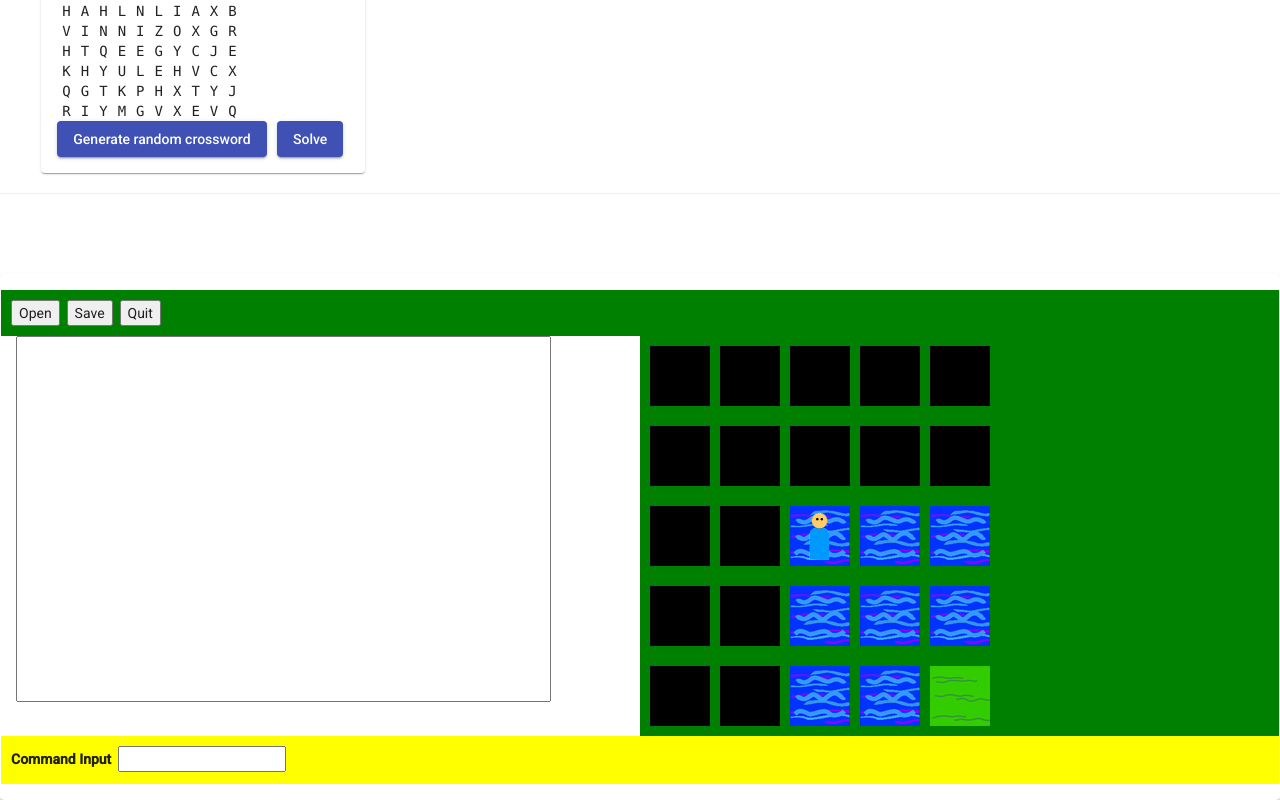
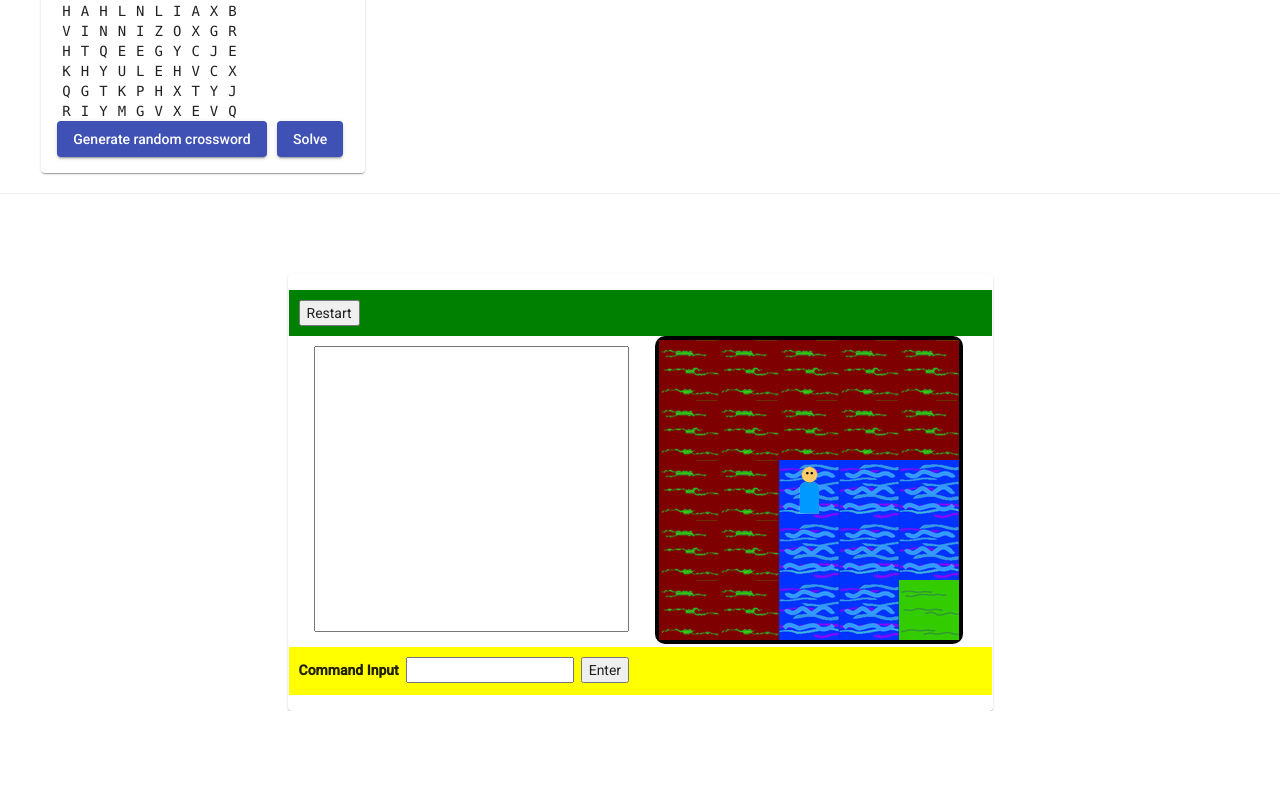
Before and after one commit to CarpalCarp/Ng-Playground, an Angular app: page /coding-challenges in a window 1280 px wide. Shown: the part 2127-2927 px from the top of the page. After the commit the page ends 2838 px from the top, so only its background shows below. Built offline with nearby package versions, Linux system fonts and the light colour scheme.

Commit message:
finished treasure hunt

```diff
--- a/src/app/about-me/carousel/carousel.component.css
+++ b/src/app/about-me/carousel/carousel.component.css
@@ -14,7 +14,6 @@
     position: absolute;
     top: 0;
     left: 0;
-    /*max-width: 80%;*/
     width: 100%;
     object-fit: cover;
     /* zoom effect on hover */
--- a/src/app/coding-challenges/treasure-hunt/game-char.model.ts
+++ b/src/app/coding-challenges/treasure-hunt/game-char.model.ts
@@ -1,12 +1,23 @@
+import { GameConsole } from './game-console.model';
+import { Item } from './item.model';
+import { GameMap } from './map.model';
 export class GameChar {
     private row_: number;
     private col_: number;
     private mapBoundary_: number;
+    private itemsInLocation: boolean;
+    private mapItems: Item[];
+    private inventory: Item[];
+    private itemInLocation_: string;
 
     constructor() {
         this.row_ = 2;
         this.col_ = 2;
         this.mapBoundary_ = 2;
+        this.mapItems = [];
+        this.inventory = [];
+        this.itemsInLocation = false;
+        this.itemInLocation_ = '';
     }
 
     public get row() {
@@ -20,4 +31,129 @@ export class GameChar {
     public get mapBoundary() {
         return this.mapBoundary_;
     }
+
+    public get itemInLocation() {
+        return this.itemInLocation_;
+    }
+
+    public restartPlayerLocation() {
+        this.row_ = 2;
+        this.col_ = 2;
+    }
+
+    public move(command: string, gameMap: GameMap) {
+        const northEdge = this.mapBoundary_;
+        const eastEdge = gameMap.getEastEdge();
+        const southEdge = gameMap.getSouthEdge();
+        const westEdge = this.mapBoundary_;
+
+        switch (command.charAt(0)) {
+            case 'n': // check north
+                if (this.row_ === northEdge)
+                    return "You cannot go that far north.\n";
+                else {
+                    this.row_--;
+                    return "Going north.\n";
+                }
+            case 'e': // check east
+                if (this.col_ === eastEdge)
+                    return "You cannot go that far east.\n";
+                else {
+                    this.col_++;
+                    return "Going east.\n";
+                }
+            case 's': // check south
+                if (this.row_ === southEdge)
+                    return "You cannot go that far south.\n";
+                else {
+                    this.row_++;
+                    return "Going south.\n";
+                }
+            case 'w': // check west
+                if (this.col_ === westEdge)
+                    return "You cannot go that far west.\n";
+                else {
+                    this.col_--;
+                    return "Going West.\n";
+                }
+            default: // in case an invalid direction was given
+                return `Invalid direction: ${command}, try again\n`;
+        }
+    }
+
+    public displayLocation(gameMap: GameMap) {
+        return `Location: (${this.row_ - this.mapBoundary_},${this.col_ - this.mapBoundary_}) in terrain: ${gameMap.map[this.row_][this.col_]}.\n`;
+    }
+
+    public createItemObjects(row: number, col: number, name: string) {
+        this.mapItems.push(new Item(row, col, name));
+    }
+
+    public searchForItems(console: GameConsole) {
+        for (let item of this.mapItems) { // on current location check items in arrayList to see if any are located
+            if ((this.row - this.mapBoundary) == item.row && (this.col - this.mapBoundary) == item.col) // if row and col match, item is found
+            {
+                // let user know item was found
+                console.textArea += `An item was found!: ${item.name}\n`;
+                this.itemInLocation_ = item.name;
+                this.itemsInLocation = true;
+                return;
+            }
+        }
+        this.itemInLocation_ = '';
+        this.itemsInLocation = false;
+    }
+
+    public takeItem(itemName: string, gameConsole: GameConsole) {
+        if (!this.itemsInLocation) {// if user wants to take and there are no items, let user know
+            gameConsole.textArea += "There are no items here.\n";
+        } else {
+            let index = this.getItemIndex(this.mapItems, itemName);
+            if (index != -1) {
+                let item: Item = this.mapItems.splice(index, 1)[0]; // remove item from mapItems. The [0] syntax is because splice returns an array and it will only have 1 element at the 0th index
+                this.inventory.push(item); // add item to inventory
+                gameConsole.textArea += `${itemName} was taken and added to inventory.\n`;
+                this.searchForItems(gameConsole);// search for items again in case there is another one
+            } else
+                gameConsole.textArea += `${itemName} is not here.\n`; // if no item is found, let user know
+        }
+    }
+
+    public dropItem(itemName: string, gameConsole: GameConsole) {
+        if (this.inventory.length === 0) { // if inventory is empty, there are no items to drop
+            gameConsole.textArea += `There are no items in your inventory.\n`;
+        } else if (itemName === '') {
+            gameConsole.textArea += `Please specify what item to drop.\n`;
+        } else {
+            let index = this.getItemIndex(this.inventory, itemName);
+            if (index != -1) { // not in inventory
+                let item = this.inventory.splice(index, 1)[0]; // retrieve item from inventory
+                item.row = this.row - this.mapBoundary; //update new row for item
+                item.col = this.col - this.mapBoundary; // update new col for item
+                this.mapItems.push(item); // remove from inventory and add to mapItems
+                gameConsole.textArea += `${itemName} is dropped.\n`;
+                this.searchForItems(gameConsole);// search for items again in case there is another one
+            } else
+                gameConsole.textArea += `${itemName} is not in your inventory.\n`;
+        }
+    }
+
+    private getItemIndex(bag: Item[], itemName: string) {
+        for (let item of bag) {
+            if (item.name === itemName) // if item is found, get the index
+                return bag.indexOf(item);
+        }
+        return -1;
+    }
+
+    public displayInventory(gameConsole: GameConsole) {
+        gameConsole.textArea += "Inventory:\n";
+        if (this.inventory.length === 0)
+            gameConsole.textArea += "Empty\n";
+        else {
+            for (let item of this.inventory) {
+                gameConsole.textArea += '${item.name}\n';
+            }
+        }
+    }
 }
--- /dev/null
+++ b/src/app/coding-challenges/treasure-hunt/game-console.model.ts
@@ -0,0 +1,3 @@
+export interface GameConsole {
+    textArea: string
+}
--- a/src/app/coding-challenges/treasure-hunt/map.model.ts
+++ b/src/app/coding-challenges/treasure-hunt/map.model.ts
@@ -1,14 +1,14 @@
 import { Terrain } from './terrain.model';
 
-export class Map {
+export class GameMap {
     private MINI_MAP_SIZE: number = 5;
+    private MAP_EDGE = 3;
     public map: string[][]; // double array used to travel through "map" in game
 
-    private imageHeight: number = 0; // holds image height
-    private imageWidth: number = 0; // holds image width
     private itemFileName: string = ''; // holds the name of the text that that tells which items are present on the map
     private mapHeight: number = 0;
     private mapWidth: number = 0;
+    public CharToImg: Map<string, string>;
 
     public plain: Terrain;
     public mountain: Terrain;
@@ -20,9 +20,11 @@ export class Map {
 
     constructor(private totalRows: number, private totalCols: number) {
         this.map = new Array(totalRows);
-        for (let i = 0; i < totalCols - 2; i++) {
+        for (let i = 0; i < totalRows; i++) {
             this.map[i] = new Array(totalCols);
         }
+
+        this.CharToImg = new Map([]);
 
         this.plain = new Terrain('', '', '');
         this.mountain = new Terrain('', '', '');
@@ -31,6 +33,14 @@ export class Map {
         this.treasure = new Terrain('', '', '');
         this.out = new Terrain('', '', '');
         this.person = new Terrain('', '', '');
+    }
+
+    public getSouthEdge() {
+        return this.totalRows - this.MAP_EDGE;
+    }
+
+    public getEastEdge() {
+        return this.totalCols - this.MAP_EDGE;
     }
 
     public display() {
@@ -46,20 +56,25 @@ export class Map {
         console.log(this.person);
     }
 
-    // will initialize outer boundary with X's, this is the area the player can't travel to and it needs to be more than 1 layer thick
+    // will initialize outer boundary with -'s, this is the area the player can't travel to and it needs to be more than 1 layer thick
     public initializeMap() {
-        for (let row = 0; row <= this.totalRows; row++) {
+        for (let row = 0; row < this.totalRows; row++) {
             for (let col = 0; col < this.totalCols; col++) {
-                if (row == 0 || row == 1 || row == this.totalRows || row == this.totalRows - 1 || col == 1 || col == 0 || col == this.totalCols - 1 || col == this.totalCols - 2)
-                    this.map[row][col] = 'X';
+                if (row === 0 || row === 1 || row === this.totalRows - 1 || row === this.totalRows - 2 || col === 0 || col === 1 || col === this.totalCols - 1 || col === this.totalCols - 2)
+                    this.map[row][col] = '-';
             }
         }
     }
 
     // fillMap() fills up the map according to the characters from the file
     public fillMap(buffer: string, row: number) {
-        for (let col = 2; col < this.totalCols - 2; col++) {
-            this.map[row][col] = buffer[col - 2]; // place each character from file on the map inside the X parameter
+        let indexToBuffer = 0;
+        for (let col = 0; col < this.totalCols - 0; col++) {
+            // don't set characters in the first and last two columns which are out of bounds
+            if (col > 1 && col < this.totalCols - 2) {
+                this.map[row][col] = buffer[indexToBuffer]; // place each character from file on the map inside the '-' parameter
+                indexToBuffer++;
+            }
         }
     }
 
@@ -75,7 +90,7 @@ export class Map {
         return this.MINI_MAP_SIZE;
     }
 
-    public initializeMapItems(buffer: string[]) {
+    public initializeMapTerrain(buffer: string[]) {
         let terrainName = buffer[1].toLowerCase();
         switch (terrainName) {
             case "mountain":
@@ -100,8 +115,17 @@ export class Map {
                 this.person = new Terrain(buffer[0], terrainName, buffer[2]);
                 break;
             default:
-                // TODO throw error here
                 break;
         }
     }
+
+    public setCharToImageObj() {
+        this.CharToImg.set(this.mountain.terrainChar, this.mountain.terrainImage);
+        this.CharToImg.set(this.out.terrainChar, this.out.terrainImage);
+        this.CharToImg.set(this.person.terrainChar, this.person.terrainImage);
+        this.CharToImg.set(this.plain.terrainChar, this.plain.terrainImage);
+        this.CharToImg.set(this.treasure.terrainChar, this.treasure.terrainImage);
+        this.CharToImg.set(this.water.terrainChar, this.water.terrainImage);
+        this.CharToImg.set(this.forest.terrainChar, this.forest.terrainImage);
+    }
 }
--- a/src/app/coding-challenges/treasure-hunt/treasure-hunt.component.css
+++ b/src/app/coding-challenges/treasure-hunt/treasure-hunt.component.css
@@ -1,8 +1,12 @@
-/*#adventure{
-    max-width: 400px;
-}*/
+textarea:hover{
+    cursor: default;
+}
 
-nav, aside{
+main{
+    text-align: center;
+}
+
+nav{
     background-color: green;
 }
 
@@ -15,16 +19,24 @@ nav, section{
 }
 
 textarea{
+    margin: 10px;
     resize: none;
+}
+
+textarea:focus{
+    outline: none;
 }
 
 aside{
     display: flex;
     flex-wrap: wrap;
-    min-width: 360px;
-    gap: 10px;
-    padding: 10px;
-    font-family: Consolas;
+    width: 308px;
+}
+
+#map-border{
+    border: 4px solid black;
+    border-radius: 10px;
+    width: 308px;
 }
 
 .nozone{
@@ -35,5 +47,5 @@ aside{
 
 .player{
     position: absolute;
-    left: 150px;
+    left: 140px;
 }
--- a/src/app/coding-challenges/treasure-hunt/treasure-hunt.component.html
+++ b/src/app/coding-challenges/treasure-hunt/treasure-hunt.component.html
@@ -1,25 +1,30 @@
 <div id="adventure">
     <nav class="row">
-        <button>Open</button>&nbsp;
-        <button>Save</button>&nbsp;
-        <button>Quit</button>&nbsp;
+        <button (click)="restart()">Restart</button>
     </nav>
     <div class="row">
-        <main class="col-md-6">
-            <textarea name="console" id="" cols="70" rows="18"></textarea>
+        <main class="col-md-6 col-sm-12">
+            <textarea name="console" id="" cols="40" rows="14" readonly [(ngModel)]="gameConsole.textArea"></textarea>
         </main>
-        <aside class="col-md-6" *ngFor="let row of miniMap; let i = index">
-            <div *ngFor="let terrain of row; let j = index">
-                <img *ngIf="terrain !== 'X'; else elseBlock" src="./assets/treasure-hunt/{{terrain}}" alt="{{terrain}}">
-                <img class="player" *ngIf="i === 2 && j === 2" src="./assets/treasure-hunt/{{getPlayerImg()}}" alt="">
-                <ng-template #elseBlock>
-                    <div class="nozone">NOZONE</div>
-                </ng-template>
+        <div class="col-md-6 col-sm-12">
+            <div id="map-border">
+                <aside *ngFor="let row of miniMap; let i = index">
+                    <div *ngFor="let terrain of row; let j = index">
+                        <img *ngIf="terrain !== '-'; else elseBlock" src="./assets/treasure-hunt/{{terrain}}"
+                            alt="{{terrain}}" height="60px" width="60px">
+                        <img class="player" *ngIf="(i === 2 && j === 2) && player != undefined" src="{{getPlayerImg()}}"
+                            alt="{{getPlayerImg()}}" height="60px" width="60px">
+                        <ng-template #elseBlock>
+                            <img src="{{getDefaultImage()}}" height="60px" width="60px">
+                        </ng-template>
+                    </div>
+                </aside>
             </div>
-        </aside>
+        </div>
     </div>
     <section class="row">
         <label for="commands">Command Input</label>&nbsp;
-        <input name="commands" type="text">
+        <input name="commands" type="text" #command>&nbsp;
+        <button (click)="parseCommands(command)">Enter</button>
     </section>
 </div>
--- a/src/app/coding-challenges/treasure-hunt/treasure-hunt.component.ts
+++ b/src/app/coding-challenges/treasure-hunt/treasure-hunt.component.ts
@@ -1,108 +1,168 @@
 import { GameChar } from './game-char.model';
-import { Component } from '@angular/core';
-import { Map } from './map.model';
+import { Component, ElementRef, OnInit } from '@angular/core';
+import { GameMap } from './map.model';
+import { GameConsole } from './game-console.model';
 
 @Component({
   selector: 'app-treasure-hunt',
   templateUrl: './treasure-hunt.component.html',
   styleUrls: ['./treasure-hunt.component.css']
 })
-export class TreasureHuntComponent {
-  private OUTER_BOUNDARY = 3;
-
-  private command: string = '';
-  private direction: string = '';
-  private listOfInputs: string[] = [];
-  private mapFileName: string = './assets/treasure-hunt/map-files/map1.txt';
+export class TreasureHuntComponent implements OnInit {
+  public gameConsole: GameConsole;
   private mapItemName: string = '';
-  private mapText: string = '';
-  private mapMetaData: string[] = [];
-  private gameMap: Map;
+  private gameMap: GameMap;
   public player: GameChar;
-  public miniMap: string[][] = [
-    ['-', '-', '-', '-', '-'],
-    ['-', '-', '-', '-', '-'],
-    ['-', '-', '-', '-', '-'],
-    ['-', '-', '-', '-', '-'],
-    ['-', '-', '-', '-', '-'],
-  ];
+  public miniMap: string[][];
 
   constructor() {
-    this.readFile();
-    this.gameMap = new Map(0, 0);
+    this.miniMap = [
+      ['-', '-', '-', '-', '-'],
+      ['-', '-', '-', '-', '-'],
+      ['-', '-', '-', '-', '-'],
+      ['-', '-', '-', '-', '-'],
+      ['-', '-', '-', '-', '-'],
+    ];
+    this.gameConsole = {
+      textArea: ''
+    };
+    this.gameMap = new GameMap(0, 0);
     this.player = new GameChar();
   }
 
-  private async readFile() {
-    await fetch(this.mapFileName)
-      .then(response => response.text())
-      .then(text => this.setMetaData(text));
-
-    this.mapItemName = this.mapMetaData[0]; // map name is at line 1
-    let row = parseInt(this.mapMetaData[1].split(' ')[0]); // row and column are on the same line separated by a space
-    let column = parseInt(this.mapMetaData[1].split(' ')[1]);
-    this.gameMap = new Map(row + this.OUTER_BOUNDARY, column + this.OUTER_BOUNDARY + 1);
-    this.gameMap.initializeMap();
-    this.gameMap.height = this.mapMetaData[2].split(' ')[0]; // map height and width are on the same line separated by space
-    this.gameMap.width = this.mapMetaData[2].split(' ')[1];
-    let iterator = this.OUTER_BOUNDARY;
-
-    while (iterator < (this.OUTER_BOUNDARY + row)) { // read over map character data
-      this.gameMap.fillMap(this.mapMetaData[iterator], iterator - 1);
-      iterator++;
-    }
-    while (iterator < this.mapMetaData.length) { // read over item data
-      this.gameMap.initializeMapItems(this.mapMetaData[iterator].split(';'));
-      iterator++;
-    }
-
-    this.createMiniMap();
+  ngOnInit() {
+    this.readMapFile('./assets/treasure-hunt/map-files/map1.txt');
+    this.readItemFile('./assets/treasure-hunt/map-files/map1items.txt');
   }
 
-  private setMetaData(text: string) {
-    this.mapMetaData = text.split('\n');
+  // Note: I am reading all contents of the file into memory which I call mapMetaData first, I know it's bad practice to read files this way
+  // but the program will always be small and so it's fine
+  private async readMapFile(mapFileName: string) {
+    let mapMetaData = [''];
+    mapMetaData = await this.read(mapMetaData, mapFileName);
+    this.parseMapFile(mapMetaData);
+    this.setMiniMap();
   }
 
-  public createMiniMap() {
+  private async readItemFile(itemFileName: string) {
+    let itemMetaData = [''];
+    itemMetaData = await this.read(itemMetaData, itemFileName);
+    this.parseItemFile(itemMetaData);
+  }
+
+  private async read(metaData: string[], fileName: string) {
+    metaData = await fetch(fileName)
+      .then(response => response.text())
+      .then(text => { return this.getMetaData(text) });
+    return metaData;
+  }
+
+  private parseMapFile(mapMetaData: string[]) {
+    let lineNo = 0; // keeps track of line number in file
+    this.mapItemName = mapMetaData[0]; // map name is at line 1
+    lineNo++;
+    let totalRows = parseInt(mapMetaData[1].split(' ')[0]); // row and column are on the same line separated by a space
+    let totalColumns = parseInt(mapMetaData[1].split(' ')[1]);
+    lineNo++;
+    this.gameMap = new GameMap(totalRows + 4, totalColumns + 4);
+    this.gameMap.initializeMap();
+
+    while (lineNo < (2 + totalRows)) { // read over map character data
+      if (mapMetaData[lineNo].length !== totalColumns) {
+        this.gameConsole.textArea += `Error in map file. Line number: ${(lineNo + 1)} does not have ${totalColumns} columns.`;
+        return;
+      }
+
+      this.gameMap.fillMap(mapMetaData[lineNo], lineNo);
+      lineNo++;
+    }
+    while (lineNo < mapMetaData.length) { // read over item data
+      this.gameMap.initializeMapTerrain(mapMetaData[lineNo].split(';'));
+      lineNo++;
+    }
+    this.gameMap.setCharToImageObj();
+  }
+
+  private parseItemFile(itemMetaData: string[]) {
+    for (let row of itemMetaData) {
+      let items = row.split(';');
+      this.player.createItemObjects(parseInt(items[0]), parseInt(items[1]), items[2]);
+    }
+  }
+
+  public restart() {
+    this.gameConsole.textArea = '';
+    this.player.restartPlayerLocation();
+    this.setMiniMap()// update mini map
+  }
+
+  private getMetaData(text: string) {
+    return text.split('\n');
+  }
+
+  public setMiniMap() {
     let startingRow = this.player.row - 2;
     let startingCol = this.player.col - 2;
-    // clear map TODO
-    let gridRow = 0;
-    let gridCol = 0;
+    let miniMapRow = 0;
+    let miniMapCol = 0;
     for (let row = startingRow; row < startingRow + this.gameMap.miniMapSize; row++) {
       for (let col = startingCol; col < startingCol + this.gameMap.miniMapSize; col++) {
-        this.miniMap[gridRow][gridCol] = this.getMiniMapImg(this.gameMap.map[row][col]);
-        gridCol++;
+        console.log(this.getMiniMapImg(this.gameMap.map[row][col]));
+        this.miniMap[miniMapRow][miniMapCol] = this.getMiniMapImg(this.gameMap.map[row][col])!;
+        miniMapCol++;
       }
-      gridCol = 0;
-      gridRow++;
+      miniMapCol = 0;
+      miniMapRow++;
     }
-    console.log(this.miniMap);
-    console.log(this.gameMap.map);
   }
 
   public getMiniMapImg(mapChar: string) {
-    switch (mapChar) {
-      case this.gameMap.mountain.terrainChar:
-        return this.gameMap.mountain.terrainImage;
-      case this.gameMap.out.terrainChar:
-        return this.gameMap.out.terrainImage;
-      case this.gameMap.person.terrainChar:
-        return this.gameMap.person.terrainImage;
-      case this.gameMap.plain.terrainChar:
-        return this.gameMap.plain.terrainImage;
-      case this.gameMap.treasure.terrainChar:
-        return this.gameMap.treasure.terrainImage;
-      case this.gameMap.water.terrainChar:
-        return this.gameMap.water.terrainImage;
-      case this.gameMap.forest.terrainChar:
-        return this.gameMap.forest.terrainImage;
+    if (!this.gameMap.CharToImg.has(mapChar))
+      return '-';
+    else
+      return this.gameMap.CharToImg.get(mapChar);
+  }
+
+  public getPlayerImg() {
+    if (this.gameMap.person.terrainImage === '')
+      return "./assets/treasure-hunt/MapPics/NoImage.png";
+    else
+      return "./assets/treasure-hunt/" + this.gameMap.person.terrainImage;
+  }
+
+  public getDefaultImage() {
+    return "./assets/treasure-hunt/MapPics/NoImage.png";
+  }
+
+  public parseCommands(inputField: HTMLInputElement) {
+    let inputList: string[] = inputField.value.toLowerCase().split(' ');
+    let valueOne = inputList[0];
+    let valueTwo = inputList.slice(1).join(' '); // valueTwo is everything that comes after valueOne
+    if (this.player.itemInLocation !== '' && valueTwo === '')
+      valueTwo = this.player.itemInLocation;
+    switch (valueOne.charAt(0)) {
+      case 'g': // abreviated command for "go"
+        this.go(valueTwo);
+        break;
+      case 't': // abbreviated command for "take"
+        this.player.takeItem(valueTwo, this.gameConsole);
+        break;
+      case 'd': // abbreviated command for "drop"
+        this.player.dropItem(valueTwo, this.gameConsole);
+        break;
+      case 'i': // abbreviated command for "inventory"
+        this.player.displayInventory(this.gameConsole);
+        break;
       default:
-        return 'X';
+        this.gameConsole.textArea += `'${valueOne}' command is not supported in game.\n`;
+        break;
     }
   }
 
-  public getPlayerImg() {
-    return this.gameMap.person.terrainImage;
+  public go(direction: string) {
+    this.gameConsole.textArea += this.player.move(direction, this.gameMap); // move
+    this.gameConsole.textArea += this.player.displayLocation(this.gameMap); // display location
+    this.setMiniMap()// update mini map
+    this.player.searchForItems(this.gameConsole);// search for items
   }
 }
```
Also changed, not shown: src/app/coding-challenges/treasure-hunt/item.model.ts (added, +9 -0 lines), src/assets/treasure-hunt/MapPics/NoImage.png (added), src/assets/treasure-hunt/MapPics/out.png, src/assets/treasure-hunt/map-files/map1.txt, src/assets/treasure-hunt/map-files/map1items.txt.
